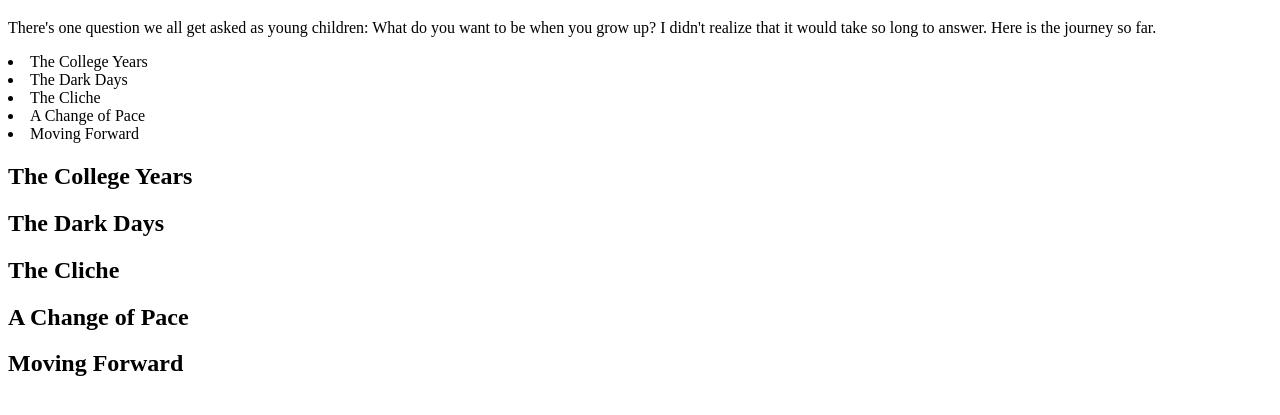
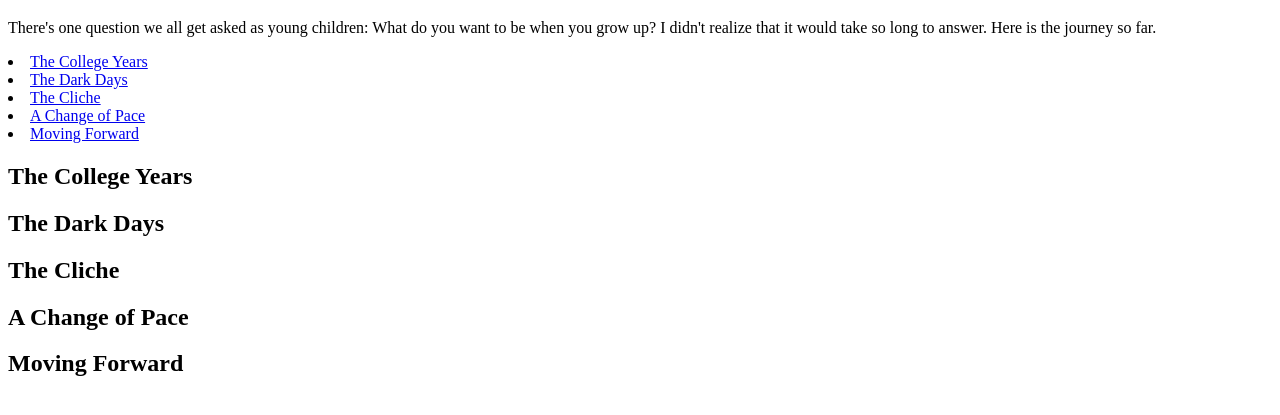
Before and after one commit to mhensz/html-me-something, a plain HTML site: page index.html in a window 1280 px wide. Shown: the part 61-476 px from the top of the page. Drawn offline with Linux system fonts and the light colour scheme.

Commit message:
Added links to sections

```diff
--- a/index.html
+++ b/index.html
@@ -10,11 +10,11 @@
                 I didn't realize that it would take so long to answer.  Here is the journey so far.
             </p>
             <nav>
-                <li>The College Years</li>
-                <li>The Dark Days</li>
-                <li>The Cliche</li>
-                <li>A Change of Pace</li>
-                <li>Moving Forward</li>
+                <li><a href='#college'>The College Years</a></li>
+                <li><a href='#dark'>The Dark Days</a></li>
+                <li><a href='#cliche'>The Cliche</a></li>
+                <li><a href='#change'>A Change of Pace</a></li>
+                <li><a href='#forward'>Moving Forward</a></li>
             </nav>
         </header>
         <main>
```
